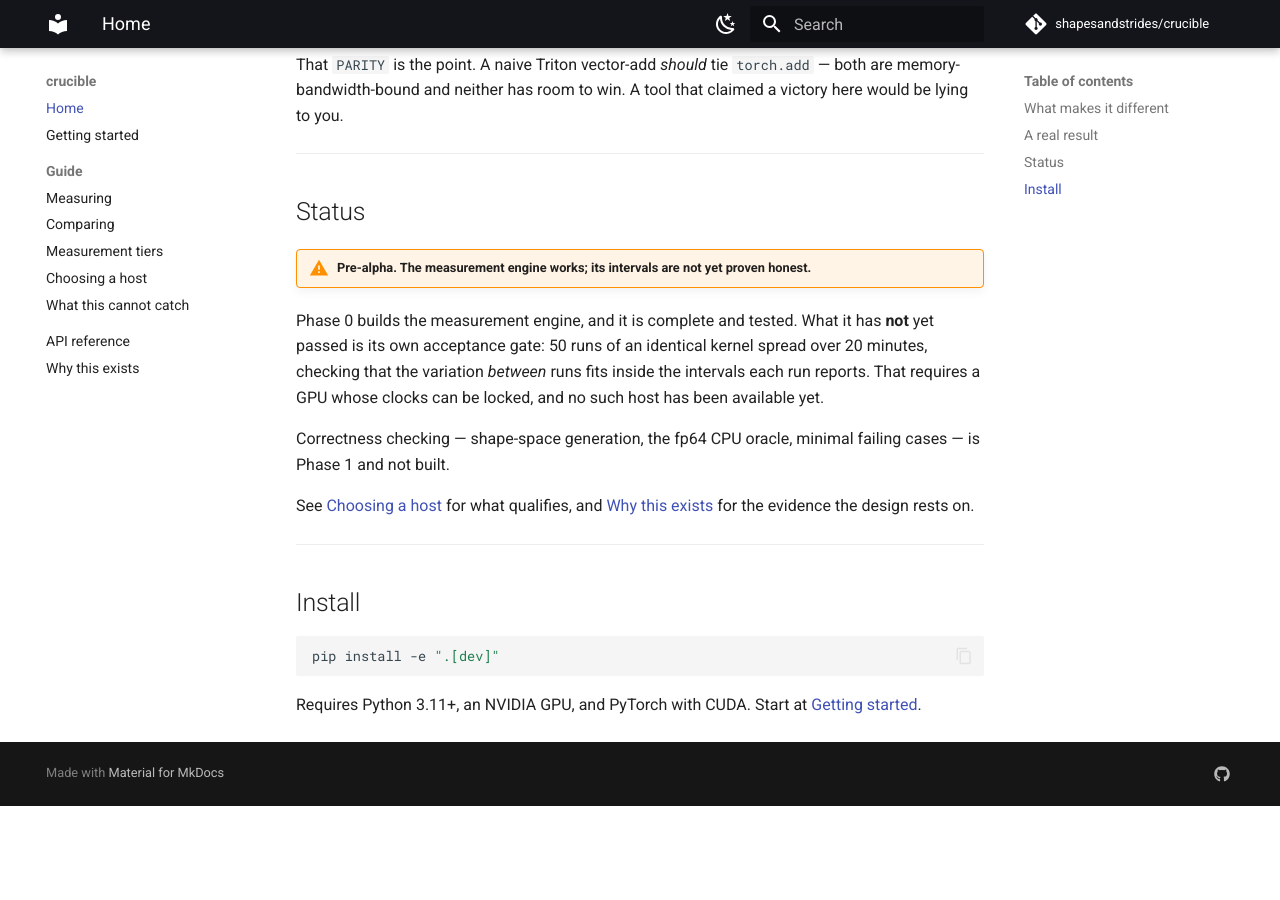
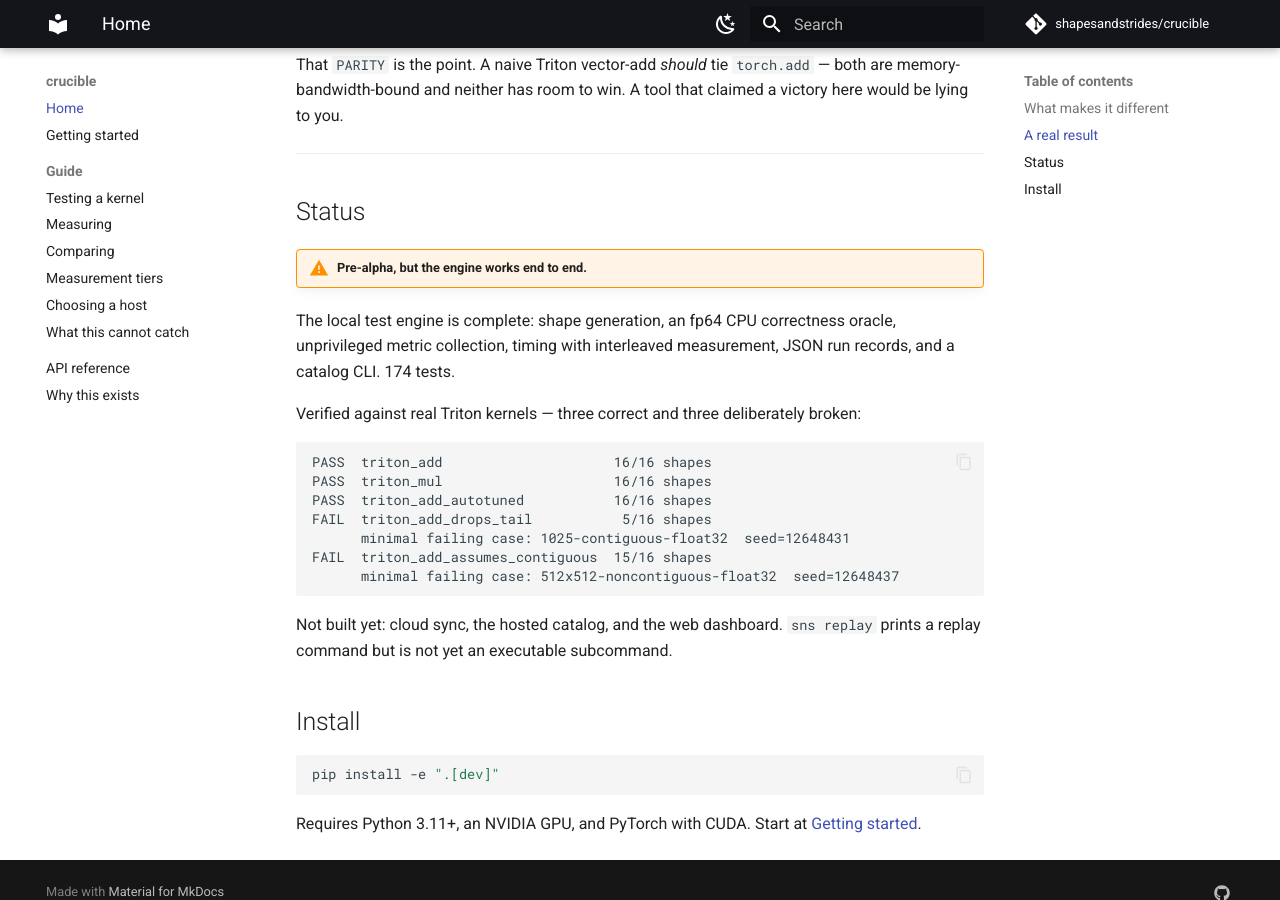
Before and after one commit to shapesandstrides/crucible, an MkDocs documentation site: the page built from docs/index.md, in a window 1280 px wide and 900 px high, scrolled down 1328 px. Built offline with MkDocs 1.6.1 and Material for MkDocs 9.7.7, drawn with Linux system fonts in a browser that asks for light colours; comment, search, counter and statistics services are not loaded; before the commit the page ends 2134 px from its top, so only the background shows below that.

Commit message:
docs: testing guide and current status
Documents sns.test(), shape tiers, tile awareness, fused-kernel support,
and why the reference is used two different ways. Updates the status
section with the real end-to-end results against Triton kernels.

Co-Authored-By: Claude Opus 5 (1M context) <noreply@anthropic.com>

````diff
--- a/docs/index.md
+++ b/docs/index.md
@@ -59,15 +59,26 @@ That `PARITY` is the point. A naive Triton vector-add *should* tie `torch.add`
 
 ## Status
 
-!!! warning "Pre-alpha. The measurement engine works; its intervals are not yet proven honest."
+!!! warning "Pre-alpha, but the engine works end to end."
 
-Phase 0 builds the measurement engine, and it is complete and tested. What it has **not** yet passed is its own acceptance gate: 50 runs of an identical kernel spread over 20 minutes, checking that the variation *between* runs fits inside the intervals each run reports. That requires a GPU whose clocks can be locked, and no such host has been available yet.
+The local test engine is complete: shape generation, an fp64 CPU correctness oracle,
+unprivileged metric collection, timing with interleaved measurement, JSON run records,
+and a catalog CLI. 174 tests.
 
-Correctness checking — shape-space generation, the fp64 CPU oracle, minimal failing cases — is Phase 1 and not built.
+Verified against real Triton kernels — three correct and three deliberately broken:
 
-See [Choosing a host](guide/hosts.md) for what qualifies, and [Why this exists](why.md) for the evidence the design rests on.
+```
+PASS  triton_add                     16/16 shapes
+PASS  triton_mul                     16/16 shapes
+PASS  triton_add_autotuned           16/16 shapes
+FAIL  triton_add_drops_tail           5/16 shapes
+      minimal failing case: 1025-contiguous-float32  seed=12648431
+FAIL  triton_add_assumes_contiguous  15/16 shapes
+      minimal failing case: 512x512-noncontiguous-float32  seed=12648437
+```
 
----
+Not built yet: cloud sync, the hosted catalog, and the web dashboard. `sns replay` prints a
+replay command but is not yet an executable subcommand.
 
 ## Install
 
--- a/mkdocs.yml
+++ b/mkdocs.yml
@@ -35,6 +35,7 @@ nav:
   - Home: index.md
   - Getting started: getting-started.md
   - Guide:
+      - Testing a kernel: guide/testing.md
       - Measuring: guide/measuring.md
       - Comparing: guide/comparing.md
       - Measurement tiers: guide/tiers.md
````
Also changed, not shown: docs/guide/testing.md (added, +94 -0 lines).
